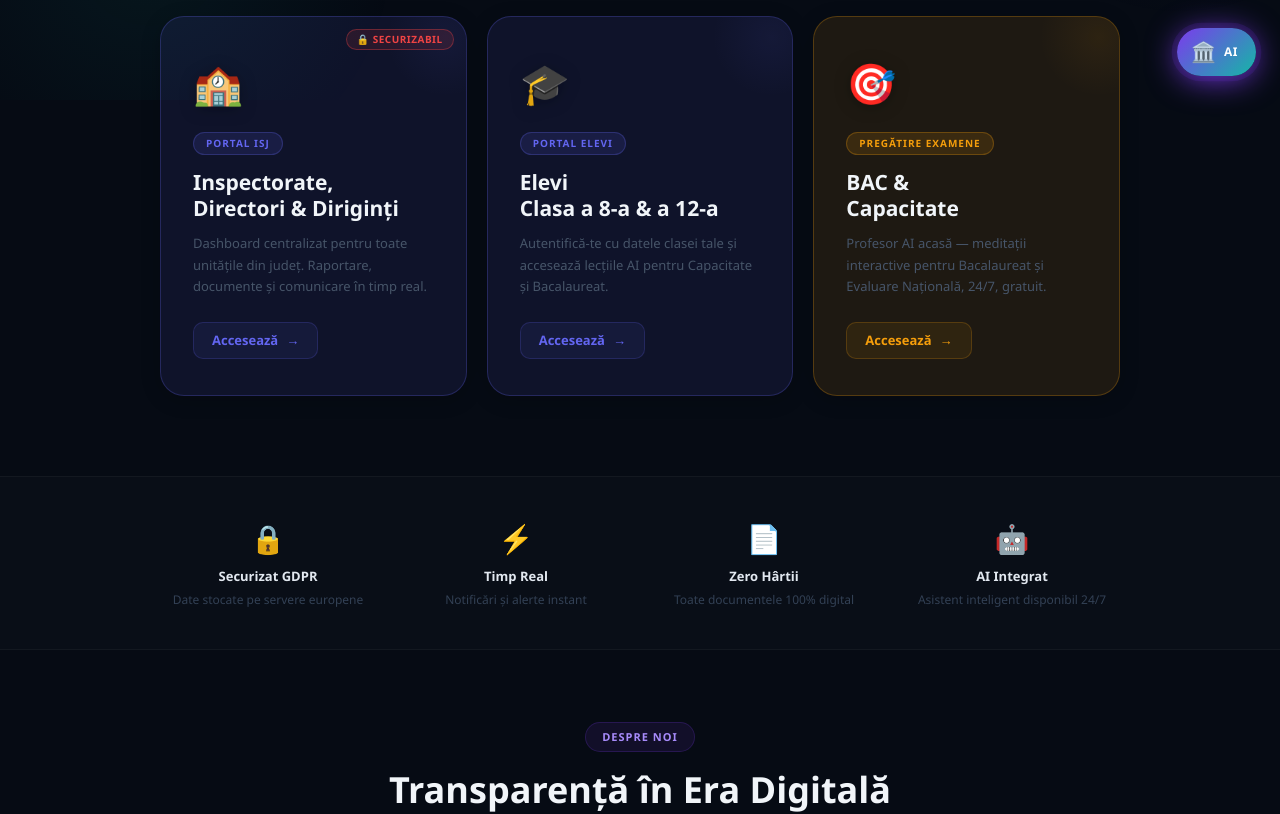
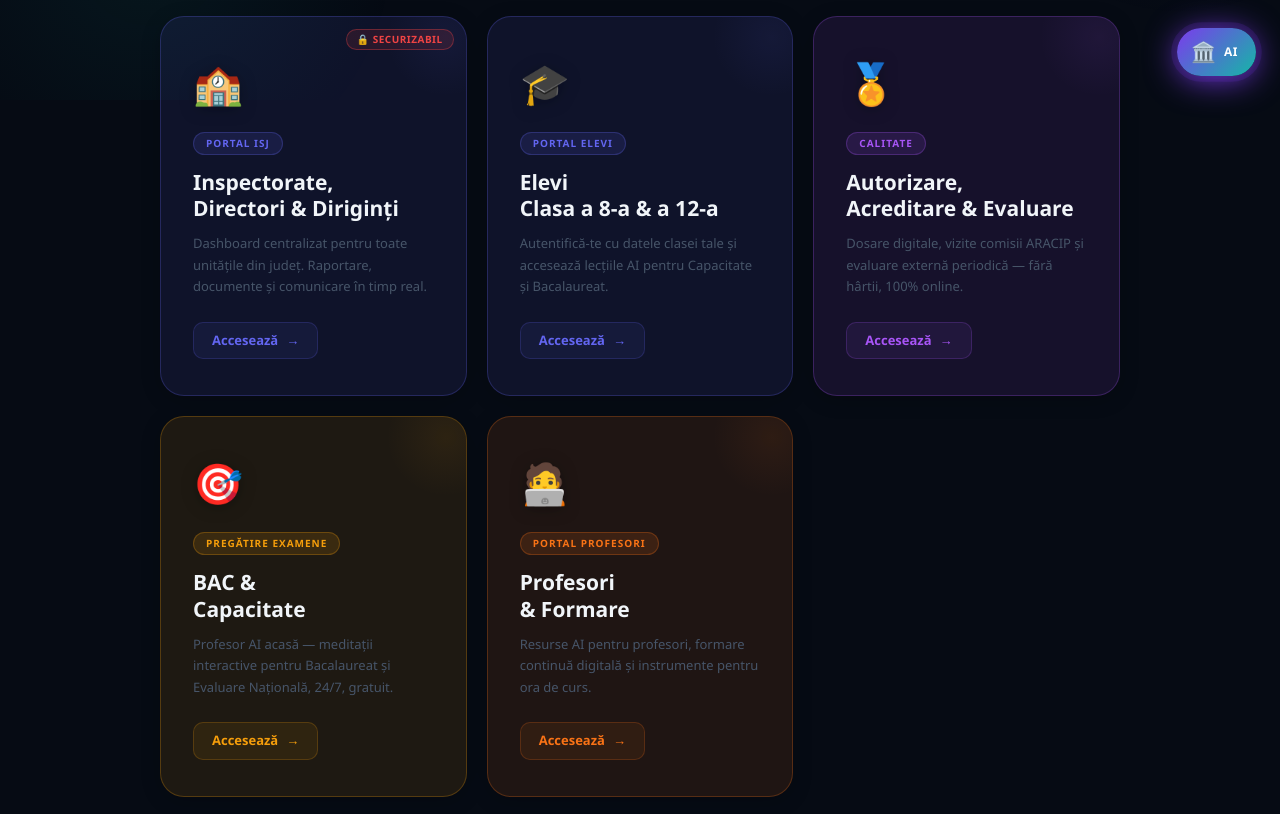
Before and after one commit to catalinradu2026-gif/leadflow-ai, a Next.js app: page /aracip in a window 1280 px wide. Shown: the part 700-1514 px from the top of the page. Built offline with nearby package versions, Linux system fonts and the light colour scheme.

Commit message:
ARACIP: 5 carduri - ISJ, Elevi, Acreditare, BAC & Capacitate, Profesori

```diff
--- a/app/aracip/page.tsx
+++ b/app/aracip/page.tsx
@@ -233,6 +233,18 @@ export default function AracipHome() {
       route: '/edu/elevi',
     },
     {
+      id: 'acreditare',
+      icon: '🏅',
+      tag: 'Calitate',
+      title: 'Autorizare,\nAcreditare & Evaluare',
+      desc: 'Dosare digitale, vizite comisii ARACIP și evaluare externă periodică — fără hârtii, 100% online.',
+      color: '#a855f7',
+      colorLight: 'rgba(168,85,247,0.1)',
+      colorBorder: 'rgba(168,85,247,0.25)',
+      colorHover: 'rgba(168,85,247,0.18)',
+      route: '/acreditare',
+    },
+    {
       id: 'examene',
       icon: '🎯',
       tag: 'Pregătire Examene',
@@ -243,6 +255,18 @@ export default function AracipHome() {
       colorBorder: 'rgba(245,158,11,0.25)',
       colorHover: 'rgba(245,158,11,0.18)',
       route: '/edu/examene',
+    },
+    {
+      id: 'profesori',
+      icon: '🧑‍💻',
+      tag: 'Portal Profesori',
+      title: 'Profesori\n& Formare',
+      desc: 'Resurse AI pentru profesori, formare continuă digitală și instrumente pentru ora de curs.',
+      color: '#f97316',
+      colorLight: 'rgba(249,115,22,0.1)',
+      colorBorder: 'rgba(249,115,22,0.25)',
+      colorHover: 'rgba(249,115,22,0.18)',
+      route: '/edu/cursuri-profesori',
     },
   ]
 
```
